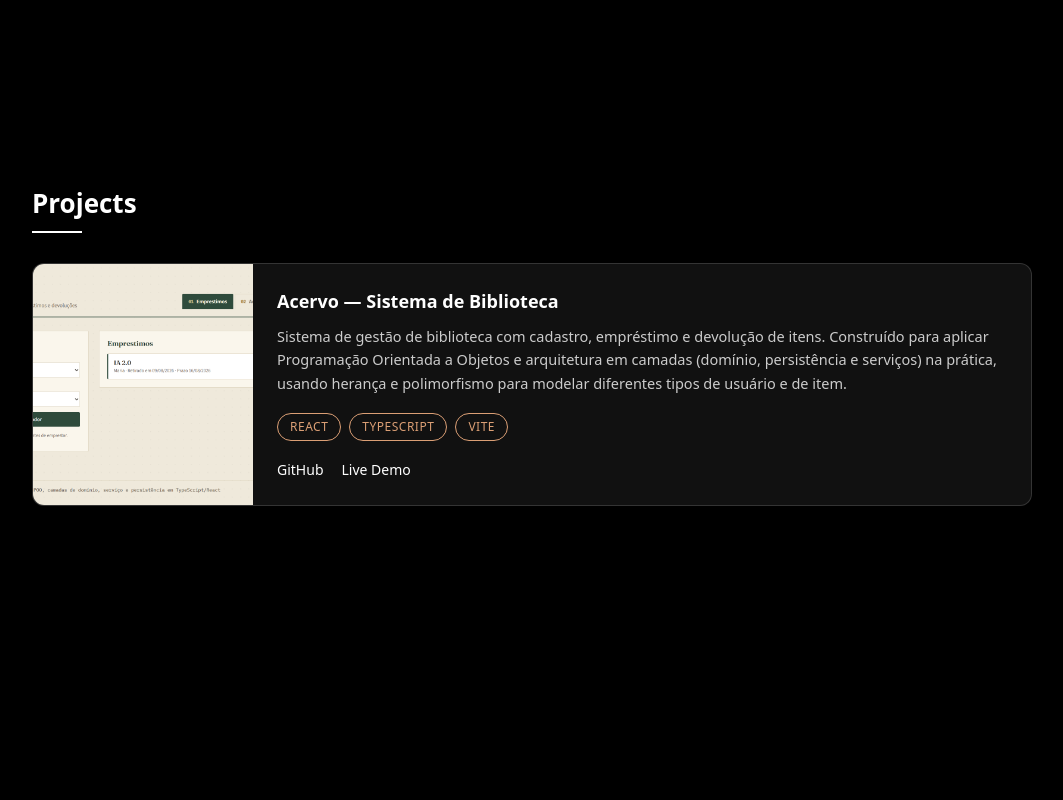
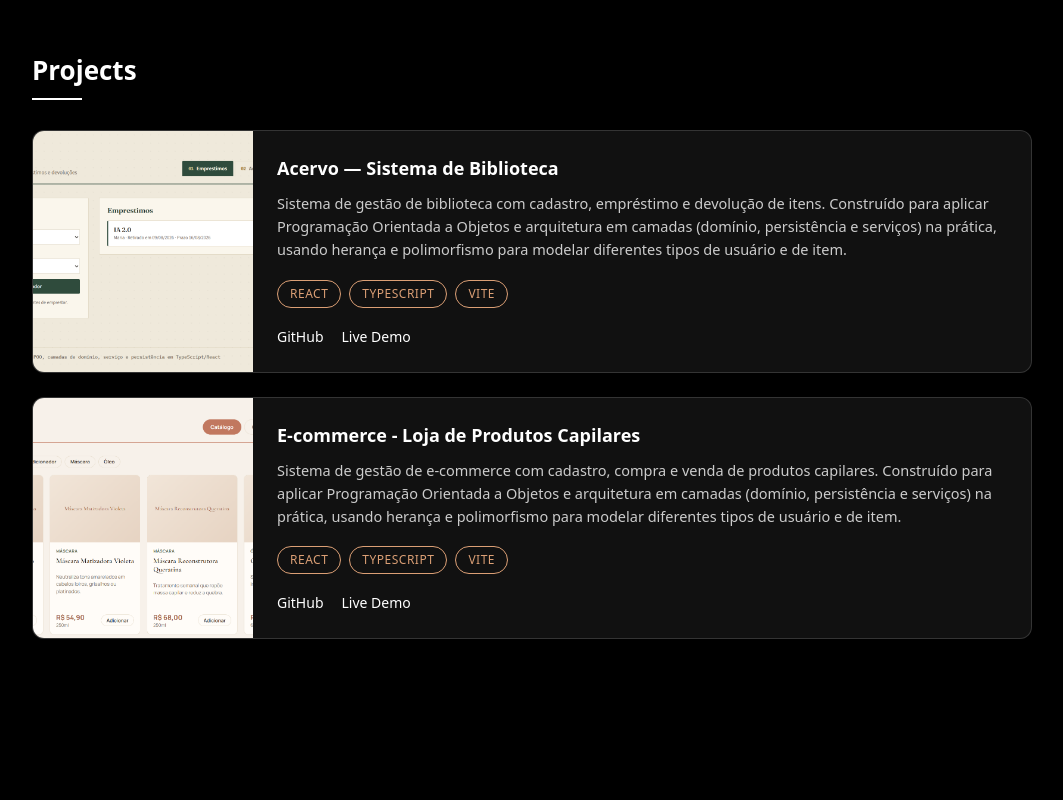
Before and after one commit to mariaclaraferr2007/portifolio, a React (Vite) app: page / in a window 1280 px wide. Shown: the part 1720-2520 px from the top of the page, without its empty margins (108-1171 px from the left). Built offline with nearby package versions, Linux system fonts and the light colour scheme.

Commit message:
adicionado um projeto

```diff
--- a/index.html
+++ b/index.html
@@ -2,7 +2,6 @@
 <html lang="en">
   <head>
     <meta charset="UTF-8" />
-    <link rel="icon" type="image/svg+xml" href="/vite.svg" />
     <meta name="viewport" content="width=device-width, initial-scale=1.0" />
     <title>Portifolio Clara Lopes</title>
   </head>
--- a/src/components/Contact/Contact.css
+++ b/src/components/Contact/Contact.css
@@ -7,6 +7,7 @@
   padding: 60px 40px;
   border-radius: 10px;
   position: relative;
+  overflow: hidden;
   min-height: 100vh;
 }
 
@@ -14,6 +15,8 @@
   width: 100%;
   max-width: 650px;
   text-align: center;
+  position: relative;
+  z-index: 1;
 }
 
 .contact-content h2 {
--- a/src/components/Contact/Contact.jsx
+++ b/src/components/Contact/Contact.jsx
@@ -1,10 +1,12 @@
 import React from "react";
-import "./Contact.css"; // arquivo de estilo separado
+import "./Contact.css";
 import { FaEnvelope, FaPhone, FaLinkedin, FaGithub } from "react-icons/fa";
+import ParticlesBackground from "../ParticlesBackground";
 
 const Contact = () => {
   return (
     <div id="contact" className="contact-container">
+      <ParticlesBackground />
       <div className="contact-content">
         <h2>Contact Me</h2>
         <hr />
--- a/src/components/Hero/Hero.css
+++ b/src/components/Hero/Hero.css
@@ -7,13 +7,6 @@
   padding: 60px;
   min-height: 100vh;
   position: relative;
-  overflow: hidden;
-}
-
-.particles-background {
-  position: absolute;
-  inset: 0;
-  z-index: 0;
 }
 
 .hero-content {
@@ -69,7 +62,8 @@
 .hero-btn:hover {
   background-color: #717171;
 }
-x .timeline {
+
+.timeline {
   display: flex;
   flex-direction: column;
   align-items: center;
--- a/src/components/Hero/Hero.jsx
+++ b/src/components/Hero/Hero.jsx
@@ -21,9 +21,7 @@ export default function Hero() {
           </a>
         </div>
 
-        <a href="#contact">
-          <button className="hero-btn">VAMOS CONVERSAR!</button>
-        </a>
+        <button className="hero-btn">VAMOS CONVERSAR!</button>
       </div>
     </section>
   );
--- a/src/components/Project/Projects.css
+++ b/src/components/Project/Projects.css
@@ -30,8 +30,8 @@
 }
 
 .projects-grid {
-  display: grid;
-  grid-template-columns: repeat(auto-fit, minmax(280px, 1fr));
+  display: flex;
+  flex-direction: column;
   gap: 24px;
 }
 
--- a/src/components/Project/Projects.jsx
+++ b/src/components/Project/Projects.jsx
@@ -12,6 +12,15 @@ const projects = [
     github: "https://github.com/mariaclaraferr2007/SistemaBibliotecario.git",
     demo: "https://sistema-bibliotecario-eta.vercel.app/",
     image: "/biblioteca.png",
+  },
+  {
+    title: "E-commerce - Loja de Produtos Capilares",
+    description:
+      "Sistema de gestão de e-commerce com cadastro, compra e venda de produtos capilares. Construído para aplicar Programação Orientada a Objetos e arquitetura em camadas (domínio, persistência e serviços) na prática, usando herança e polimorfismo para modelar diferentes tipos de usuário e de item.",
+    tech: ["React", "TypeScript", "Vite"],
+    github: "https://github.com/mariaclaraferr2007/E_CommerceCapilar.git",
+    demo: "https://e-commerce-capilar.vercel.app/",
+    image: "/ecommerceCapilar.png",
   },
 ];
 
```
Also changed, not shown: public/ecommerceCapilar.png (added).
